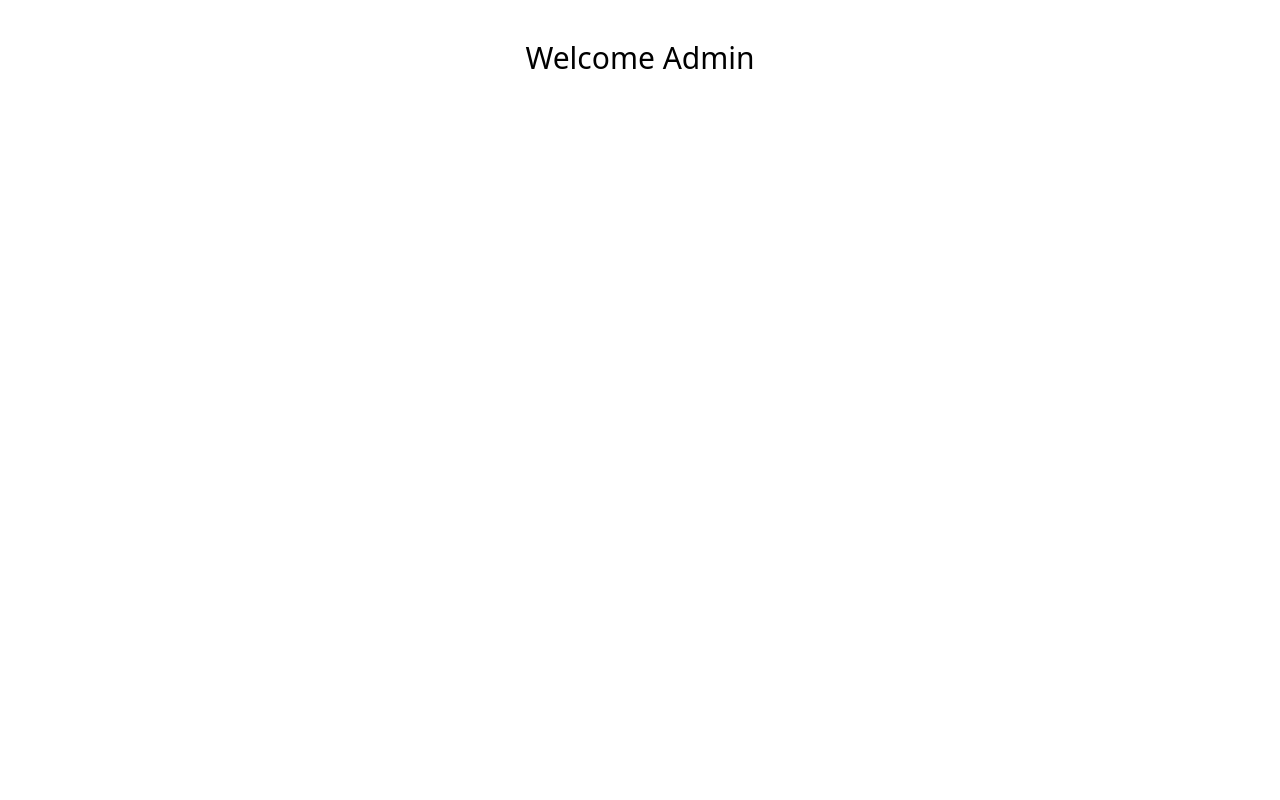
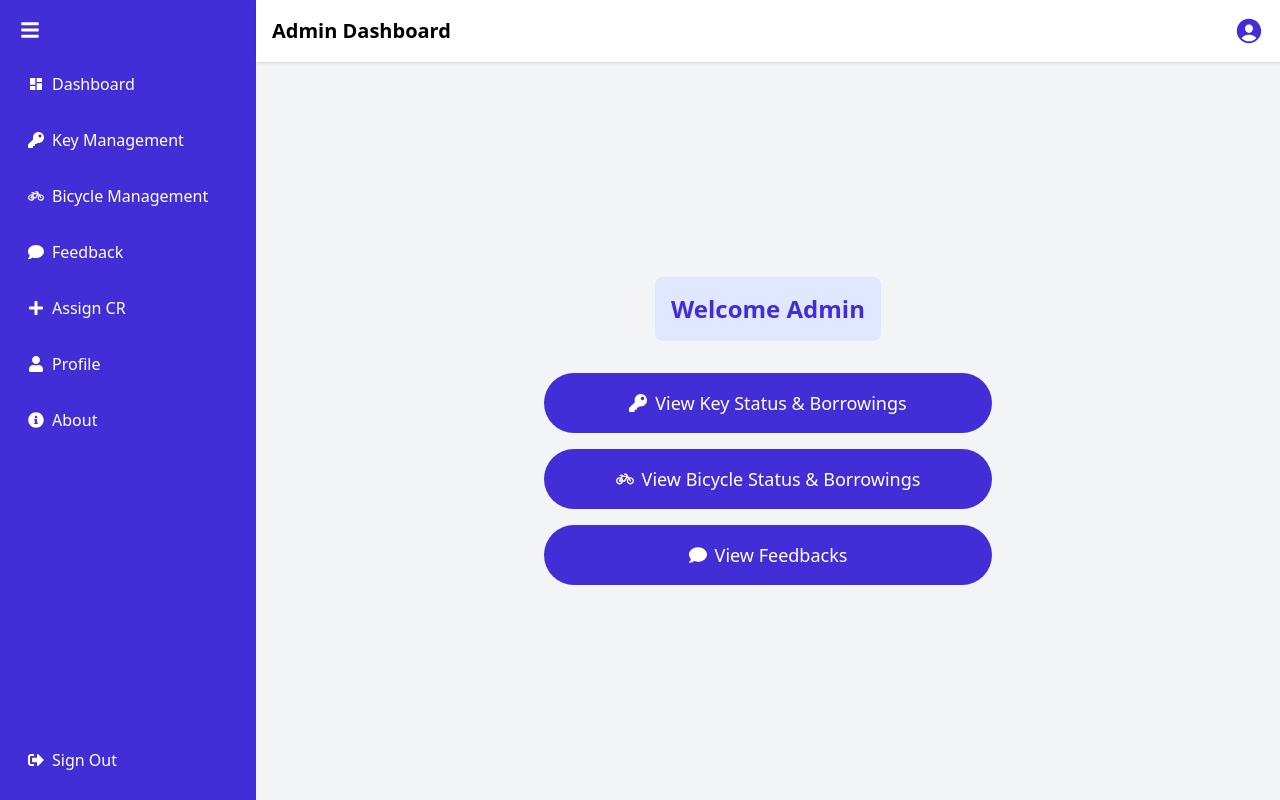
Before and after one commit to Reddy16293/Class-key-and-cycle-management-system, a React (Vite) app in the folder frontend/: page /dashboard/Admin in a window 1280 px wide. Built offline with nearby package versions, Linux system fonts and the light colour scheme.

Commit message:
updated login page,created AdminDashboard,StudentDashboard

```diff
--- a/frontend/package.json
+++ b/frontend/package.json
@@ -17,6 +17,7 @@
     "react": "^19.0.0",
     "react-dom": "^19.0.0",
     "react-hot-toast": "^2.5.2",
+    "react-icons": "^5.5.0",
     "react-router-dom": "^7.1.5",
     "tailwindcss": "^4.0.6"
   },
--- a/frontend/src/App.jsx
+++ b/frontend/src/App.jsx
@@ -1,6 +1,8 @@
 import React from "react";
 import { BrowserRouter as Router, Routes, Route } from "react-router-dom";
 import Login from "./pages/auth/Login";
+import AdminDashboard from "./pages/dashboard/Admindashboard";
+import StudentDashboard from "./pages/dashboard/StudentDashboard";
 
 const Dashboard = () => <h2 className="text-center text-3xl mt-10">Welcome to Dashboard</h2>;
 
@@ -10,8 +12,9 @@ const App = () => {
       <Routes>
         <Route path="/" element={<Login />} />
         <Route path="/dashboard" element={<Dashboard />} />
-        <Route path="/dashboard/student" element={<h2 className="text-center text-3xl mt-10">Welcome Student</h2>} />
-        <Route path="/dashboard/admin" element={<h2 className="text-center text-3xl mt-10">Welcome Admin</h2>} />
+        <Route path="/dashboard/Admin" element={< AdminDashboard />} />
+        <Route path="/dashboard/student" element={< StudentDashboard />} />
+        {/* <Route path="/dashboard/admin" element={<h2 className="text-center text-3xl mt-10">Welcome Admin</h2>} /> */}
       </Routes>
 
   );
--- /dev/null
+++ b/frontend/src/pages/dashboard/Admindashboard.jsx
@@ -0,0 +1,89 @@
+import { useState } from "react";
+import { FaBars, FaSignOutAlt, FaKey, FaBicycle, FaComment, FaUser, FaInfoCircle, FaPlus } from "react-icons/fa";
+import { MdDashboard } from "react-icons/md";
+import { IoPersonCircle } from "react-icons/io5";
+
+const AdminDashboard = () => {
+  const [isSidebarOpen, setIsSidebarOpen] = useState(true);
+
+  return (
+    <div className="flex h-screen bg-gray-100">
+      {/* Sidebar */}
+      <div className={`bg-indigo-700 text-white transition-all duration-300 ${isSidebarOpen ? "w-64" : "w-16"} p-5`}>
+        {/* Sidebar Toggle Button */}
+        <button onClick={() => setIsSidebarOpen(!isSidebarOpen)} className="text-white text-xl mb-6">
+          <FaBars />
+        </button>
+
+        {/* Sidebar Navigation */}
+        <ul className="space-y-4">
+          <li className="flex items-center space-x-2 cursor-pointer hover:bg-indigo-600 p-2 rounded">
+            <MdDashboard />
+            {isSidebarOpen && <span>Dashboard</span>}
+          </li>
+          <li className="flex items-center space-x-2 cursor-pointer hover:bg-indigo-600 p-2 rounded">
+            <FaKey />
+            {isSidebarOpen && <span>Key Management</span>}
+          </li>
+          <li className="flex items-center space-x-2 cursor-pointer hover:bg-indigo-600 p-2 rounded">
+            <FaBicycle />
+            {isSidebarOpen && <span>Bicycle Management</span>}
+          </li>
+          <li className="flex items-center space-x-2 cursor-pointer hover:bg-indigo-600 p-2 rounded">
+            <FaComment />
+            {isSidebarOpen && <span>Feedback</span>}
+          </li>
+          <li className="flex items-center space-x-2 cursor-pointer hover:bg-indigo-600 p-2 rounded">
+            <FaPlus />
+            {isSidebarOpen && <span>Assign CR</span>}
+          </li>
+          <li className="flex items-center space-x-2 cursor-pointer hover:bg-indigo-600 p-2 rounded">
+            <FaUser />
+            {isSidebarOpen && <span>Profile</span>}
+          </li>
+          <li className="flex items-center space-x-2 cursor-pointer hover:bg-indigo-600 p-2 rounded">
+            <FaInfoCircle />
+            {isSidebarOpen && <span>About</span>}
+          </li>
+        </ul>
+
+        {/* Logout Button */}
+        <div className="absolute bottom-5 left-5 flex items-center space-x-2 cursor-pointer hover:bg-indigo-600 p-2 rounded">
+          <FaSignOutAlt />
+          {isSidebarOpen && <span>Sign Out</span>}
+        </div>
+      </div>
+
+      {/* Main Content */}
+      <div className="flex-1 flex flex-col">
+        {/* Navbar */}
+        <div className="flex justify-between items-center bg-white p-4 shadow">
+          <h2 className="text-xl font-bold">Admin Dashboard</h2>
+          <button className="text-indigo-700 text-3xl">
+            <IoPersonCircle />
+          </button>
+        </div>
+
+        {/* Dashboard Content */}
+        <div className="flex flex-col items-center justify-center flex-1 p-10">
+          <h1 className="text-2xl font-semibold text-indigo-700 bg-indigo-100 p-4 rounded-lg">Welcome Admin</h1>
+
+          {/* Action Buttons */}
+          <div className="mt-8 space-y-4 w-full max-w-md">
+            <button className="flex items-center justify-center w-full p-4 bg-indigo-700 text-white rounded-full text-lg">
+              <FaKey className="mr-2" /> View Key Status & Borrowings
+            </button>
+            <button className="flex items-center justify-center w-full p-4 bg-indigo-700 text-white rounded-full text-lg">
+              <FaBicycle className="mr-2" /> View Bicycle Status & Borrowings
+            </button>
+            <button className="flex items-center justify-center w-full p-4 bg-indigo-700 text-white rounded-full text-lg">
+              <FaComment className="mr-2" /> View Feedbacks
+            </button>
+          </div>
+        </div>
+      </div>
+    </div>
+  );
+};
+
+export default AdminDashboard;
--- a/frontend/src/pages/dashboard/StudentDashboard.jsx
+++ b/frontend/src/pages/dashboard/StudentDashboard.jsx
@@ -1,53 +1,63 @@
-import { StatCard } from "@/components/ui/stat-card";
-import { QuickActions } from "@/components/dashboard/quick-actions";
-import { RecentActivity } from "@/components/dashboard/recent-activity";
-import { Key, Bike, Clock, CalendarClock } from "lucide-react";
+import { useState } from "react";
+import { FaBars, FaKey, FaBicycle, FaEnvelope, FaPaperPlane, FaSignOutAlt, FaUser, FaClock, FaInfoCircle } from "react-icons/fa";
 
 const StudentDashboard = () => {
-  // TODO: Get student role (CR/Non-CR) from auth context
-  const isCR = true;
+  const [isMenuOpen, setIsMenuOpen] = useState(false);
 
   return (
-    <div className="container py-8 space-y-8">
-      <div className="space-y-4">
-        <h1 className="text-3xl font-bold tracking-tight">
-          {isCR ? "CR Dashboard" : "Student Dashboard"}
-        </h1>
-        <p className="text-muted-foreground">
-          {isCR
-            ? "Manage classroom keys and cycles for your class."
-            : "Book cycles and track your activities."}
-        </p>
+    <div className="h-screen bg-indigo-100 flex flex-col">
+      {/* Navbar */}
+      <div className="bg-indigo-700 text-white p-4 flex justify-between items-center shadow-md">
+        <h1 className="text-xl font-bold">Borrow your resources</h1>
+        <button onClick={() => setIsMenuOpen(!isMenuOpen)} className="text-white text-2xl">
+          <FaBars />
+        </button>
       </div>
 
-      <div className="grid gap-4 md:grid-cols-2 lg:grid-cols-4">
-        {isCR && (
-          <StatCard
-            title="Active Keys"
-            value="3"
-            icon={<Key className="h-8 w-8" />}
-          />
-        )}
-        <StatCard
-          title="Available Cycles"
-          value="15"
-          icon={<Bike className="h-8 w-8" />}
-        />
-        <StatCard
-          title="Active Bookings"
-          value="2"
-          icon={<Clock className="h-8 w-8" />}
-        />
-        <StatCard
-          title="Upcoming Returns"
-          value="1"
-          icon={<CalendarClock className="h-8 w-8" />}
-        />
+      {/* Sidebar (Toggle Menu) */}
+      <div className={`fixed top-0 right-0 w-64 h-full bg-white shadow-md transition-transform duration-300 ${isMenuOpen ? "translate-x-0" : "translate-x-full"}`}>
+        <div className="p-5 space-y-6">
+          <button onClick={() => setIsMenuOpen(false)} className="absolute top-4 right-4 text-xl text-indigo-700">
+            ✖
+          </button>
+          <ul className="space-y-4 text-lg">
+            <li className="flex items-center space-x-2 cursor-pointer hover:bg-gray-200 p-2 rounded">
+              <FaUser className="text-indigo-700" />
+              <span>Profile</span>
+            </li>
+            <li className="flex items-center space-x-2 cursor-pointer hover:bg-gray-200 p-2 rounded">
+              <FaClock className="text-indigo-700" />
+              <span>View History</span>
+            </li>
+            <li className="flex items-center space-x-2 cursor-pointer hover:bg-gray-200 p-2 rounded">
+              <FaSignOutAlt className="text-indigo-700" />
+              <span>Sign Out</span>
+            </li>
+            <li className="flex items-center space-x-2 cursor-pointer hover:bg-gray-200 p-2 rounded">
+              <FaInfoCircle className="text-indigo-700" />
+              <span>About</span>
+            </li>
+          </ul>
+        </div>
       </div>
 
-      <div className="grid gap-4 md:grid-cols-2">
-        <QuickActions />
-        <RecentActivity />
+      {/* Content */}
+      <div className="flex flex-col items-center justify-center flex-1 p-10">
+        {/* Action Buttons */}
+        <div className="space-y-6 w-full max-w-md">
+          <button className="flex items-center justify-center w-full p-4 bg-indigo-700 text-white rounded-full text-lg">
+            <FaKey className="mr-2" /> Borrow a Class Key
+          </button>
+          <button className="flex items-center justify-center w-full p-4 bg-indigo-700 text-white rounded-full text-lg">
+            <FaBicycle className="mr-2" /> Borrow a Bicycle
+          </button>
+          <button className="flex items-center justify-center w-full p-4 bg-indigo-700 text-white rounded-full text-lg">
+            <FaEnvelope className="mr-2" /> View Requests
+          </button>
+          <button className="flex items-center justify-center w-full p-4 bg-indigo-700 text-white rounded-full text-lg">
+            <FaPaperPlane className="mr-2" /> Sent Requests
+          </button>
+        </div>
       </div>
     </div>
   );
```
Also changed, not shown: frontend/src/components/Login.jsx (+41 -4 lines), frontend/src/pages/auth/Login.jsx (+14 -29 lines), 1 other file (tests, documents, lock files or other folders).
